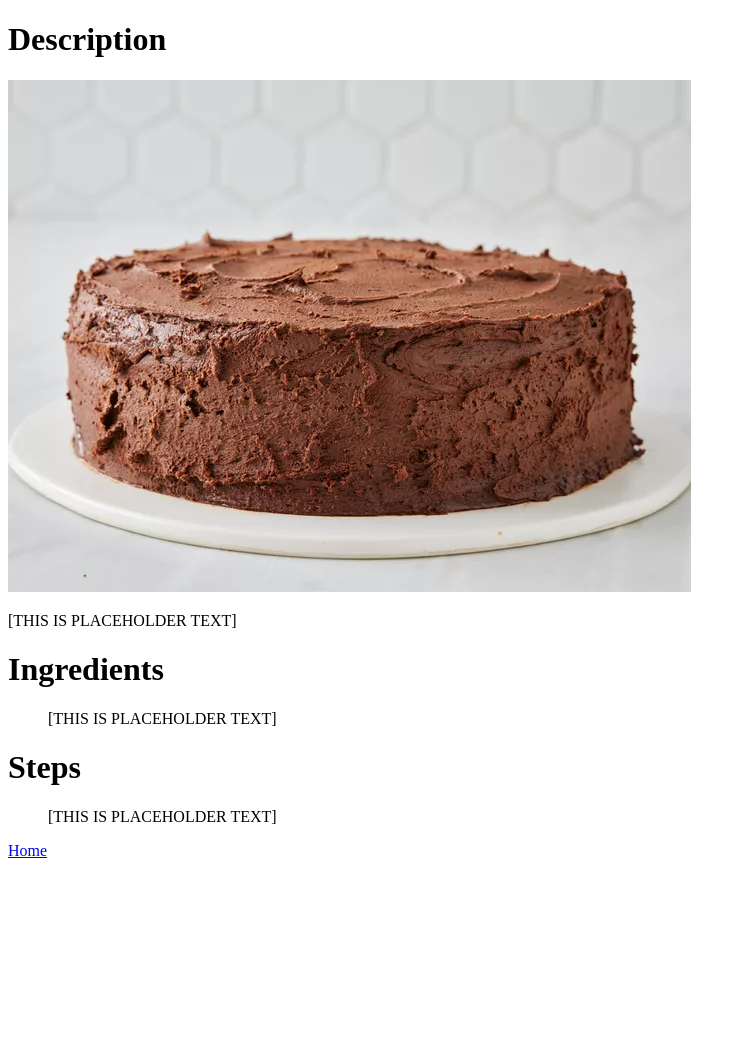
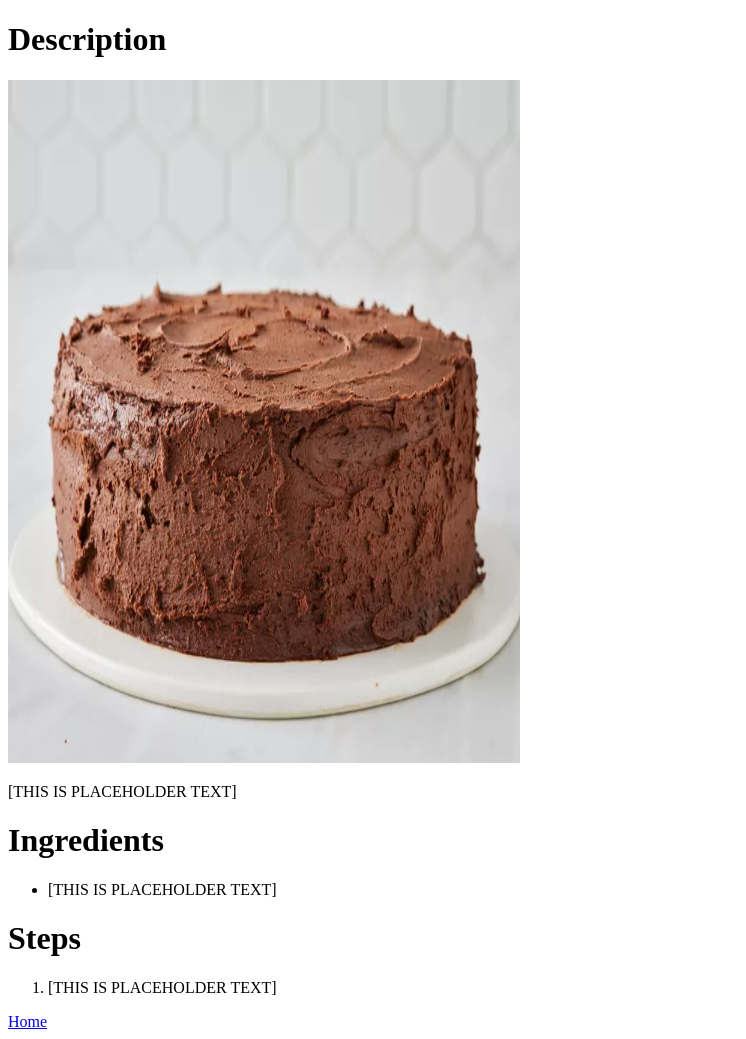
Before and after one commit to iwantlife/odin-recipes, a plain HTML site: page recipes/cake.html in a window 1280 px wide. Shown: the whole page, without its empty margins (0-746 px from the left). Before the commit the page ends 868 px from the top, so only its background shows below. Drawn offline with Linux system fonts and the light colour scheme.

Commit message:
Fixed lists, added height/width to images
Added <li> element to list items across every html file because they were missing before.
Added height and width information to the images because they were missing before.

```diff
--- a/recipes/cake.html
+++ b/recipes/cake.html
@@ -9,18 +9,18 @@
 <body>
     <h1>Description</h1>
     <img src="../images/cake.png" alt="Chocolate Cake"
-    height=""
-    width="">
+    height="683"
+    width="512">
     <p>
         [THIS IS PLACEHOLDER TEXT]
     </p>
     <h1>Ingredients</h1>
     <ul>
-        [THIS IS PLACEHOLDER TEXT]
+        <li>[THIS IS PLACEHOLDER TEXT]</li>
     </ul>
     <h1>Steps</h1>
     <ol>
-        [THIS IS PLACEHOLDER TEXT]
+        <li>[THIS IS PLACEHOLDER TEXT]</li>
     </ol>
 
     <a href="../index.html">Home</a>
```
Also changed, not shown: index.html (+3 -3 lines), recipes/pizza.html (+4 -4 lines), recipes/spaghetti.html (+4 -4 lines).
